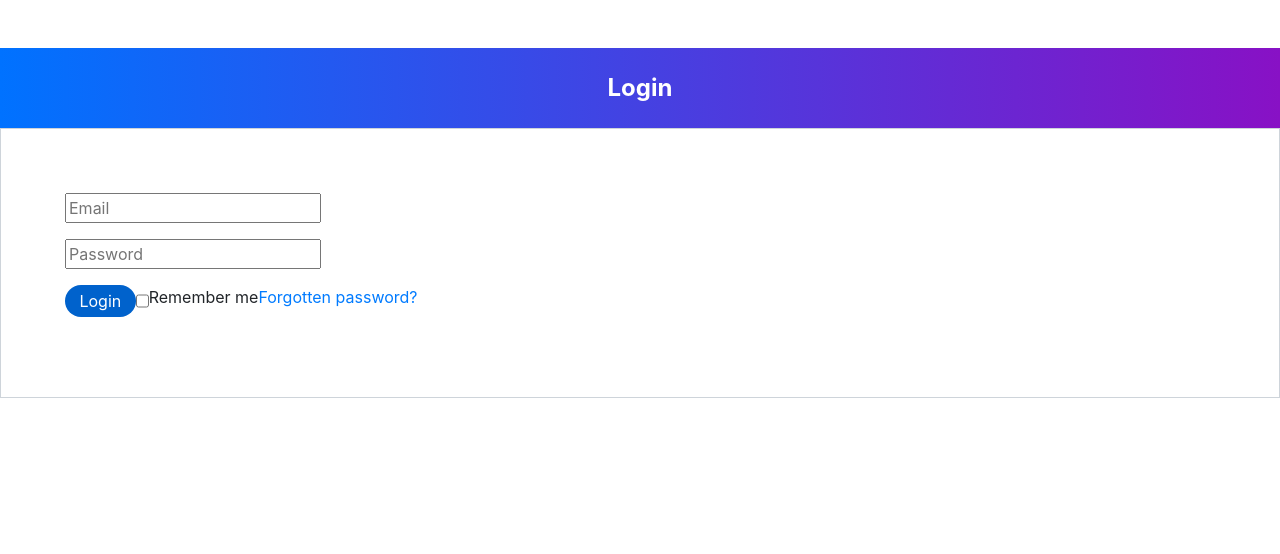
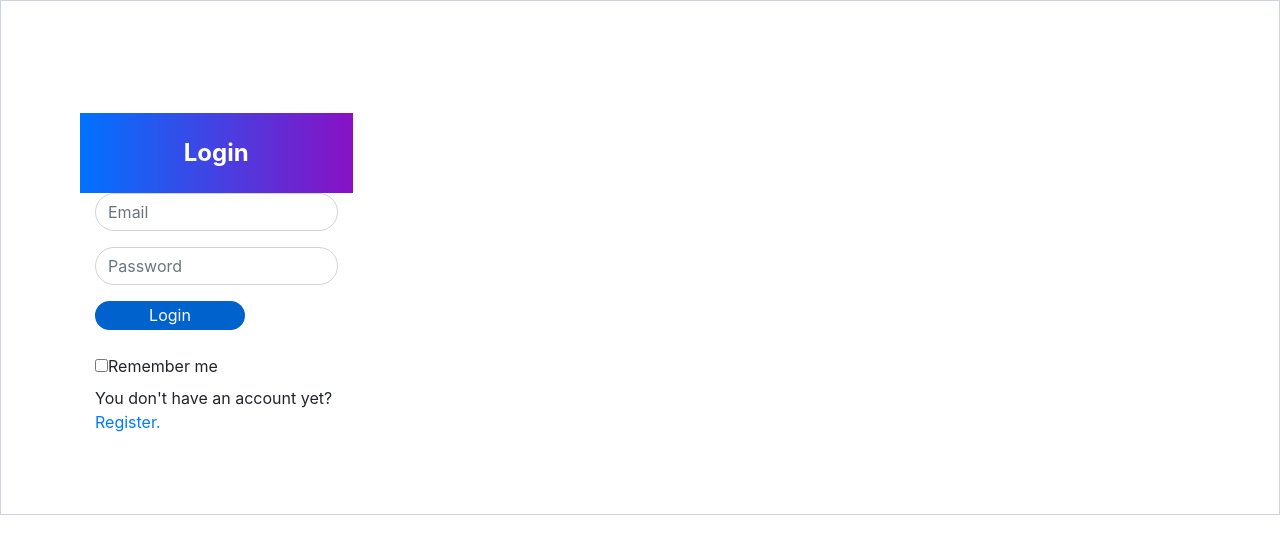
Before and after one commit to Britt-bit/PHP-project, a PHP site: page /login.php in a window 1280 px wide. Shown: the top 554 px of the page. Run offline with PHP 8.4, Linux system fonts and the light colour scheme.

Commit message:
Update login.php

```diff
--- a/login.php
+++ b/login.php
@@ -20,6 +20,7 @@ function canLogin($email, $password){
  $user = $result->fetch_assoc();
 
  //var_dump($user);
+
 
 
 
@@ -82,8 +83,10 @@ if(!empty($_POST)){
 </head>
 <body>
 
-    <div class="container">
 
+
+<div class="container register-form">
+  <div class="form"></div>
     <!--Error melding-->
     <?php if( isset($error) ): ?>
         <div class="alert alert-danger" role="alert">
@@ -95,39 +98,48 @@ if(!empty($_POST)){
         </div>
 
 
-        <div class="note">
+
+
+        <form action="" method="POST">
+            <div class="form-content">
+            <div class="col-md-6">
+                    <div class="note col-md-6">
                     <p>Login</p>
                     </div>
-
-        <form action="" method="POST" >
-            <div class="form-content">
                 <!-- Email veld -->
-                <div class="form-group row col-md-4 text-center">
-                    <input name="email" id="email" type="text" placeholder="Email" value="<?php if(isset($_POST['email'])) echo $_POST['email']; ?>">
+                    <div class="form-group col-md-6">
+                        <input name="email" id="email" type="text" placeholder="Email" class= "form-control" value="<?php if(isset($_POST['email'])) echo $_POST['email']; ?>">
                     </div>
 
                 <!-- Password veld -->
-                <div class="form-group row col-md-4 text-center">
 
-
-                    <input name="password" id="password" type="password" placeholder="Password" value="">
-
+                    <div class="form-group col-md-6">
+                        <input name="password" id="password" type="password" placeholder="Password" class= "form-control"  value="">
                     </div>
 
                 <!--Login button-->
-                <div class="form-group row col-md-4 text-center">
-                    <button type="submit" class="btnSubmit">Login</button>
-                    <br>
+                    <div class="form-group col-md-6">
+                        <button type="submit" class="btnSubmit" style="border-radius: 20px; width: 150px;" >Login</button>
+                        <br><br>
                         <!--onthoud mij checkbox-->
                         <input type="checkbox" id="rememberMe"><label for="rememberMe" class="">Remember me</label>
                         <br>
                         <!--Password vergeten-->
-                     <a href="">Forgotten password?</a>
+                        <!--<a href="">Forgot password?</a>
+                        <br> -->
+                        <!--Nog geen account?-->
+                        <p>You don't have an account yet? <a href="register.php">Register.</a></p>
+                    </div>
+                </div>
+            </div>
+        </form>
+    </div>
 </div>
 
 
-            </div>
-        </form>
+
+
+
     </div>
 
 </body>
```
Lines whose indentation alone changed are shown as unchanged.
